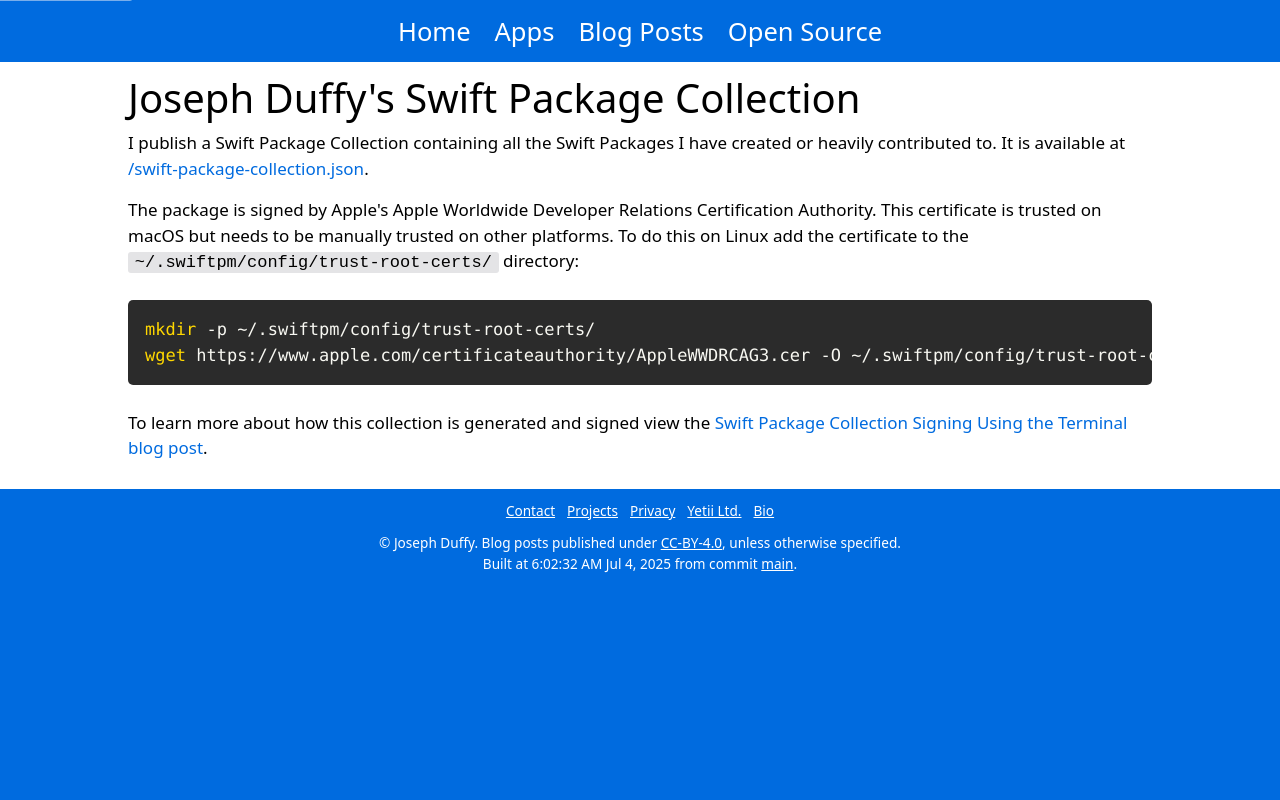
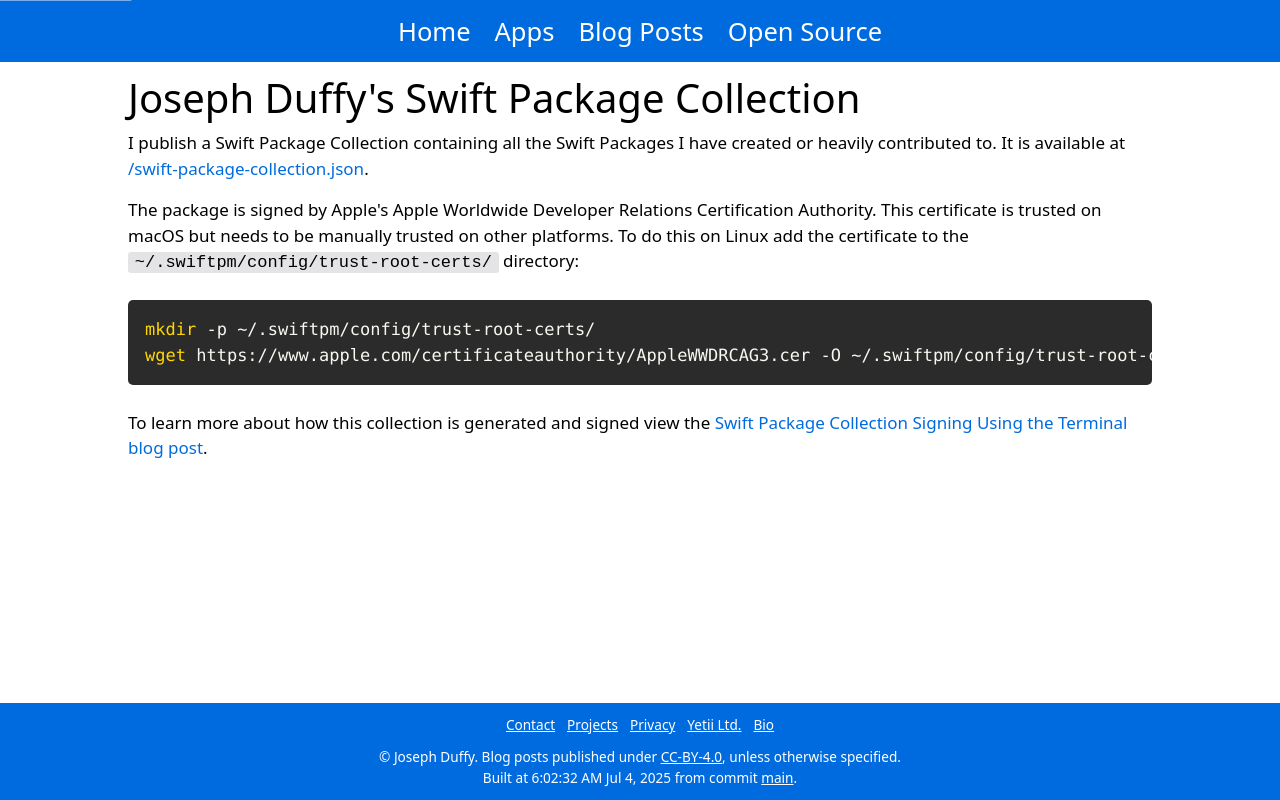
Before and after one commit to JosephDuffy/josephduffy.co.uk, a Next.js app: page /swift-package-collection in a window 1280 px wide. Built offline with nearby package versions, Linux system fonts and the light colour scheme.

Commit message:
Have article fill vertical space when too short

```diff
--- a/pages/posts/Post.module.css
+++ b/pages/posts/Post.module.css
@@ -1,3 +1,7 @@
+.article {
+  flex: 1;
+}
+
 #previous-next-post-links {
   display: flex;
   flex-direction: column;
--- a/pages/posts/[slug].tsx
+++ b/pages/posts/[slug].tsx
@@ -146,7 +146,7 @@ export default class PostPage extends Component<Props> {
               }}
             ></script>
           </Head>
-          <article>
+          <article className={styles.article}>
             <header>
               <h1>{post.title}</h1>
               <FormattedDate
--- a/styles/global.css
+++ b/styles/global.css
@@ -83,8 +83,8 @@ body {
   -webkit-font-smoothing: antialiased;
   background: var(--primary-background);
   color: var(--primary-label);
+  min-height: -webkit-fill-available;
   min-height: 100vh;
-  min-height: -webkit-fill-available;
   display: flex;
   font-size: 17px;
 }
@@ -118,6 +118,8 @@ body {
 main {
   padding-left: env(safe-area-inset-left);
   padding-right: env(safe-area-inset-right);
+  display: flex;
+  flex-direction: column;
 }
 
 a {
```
